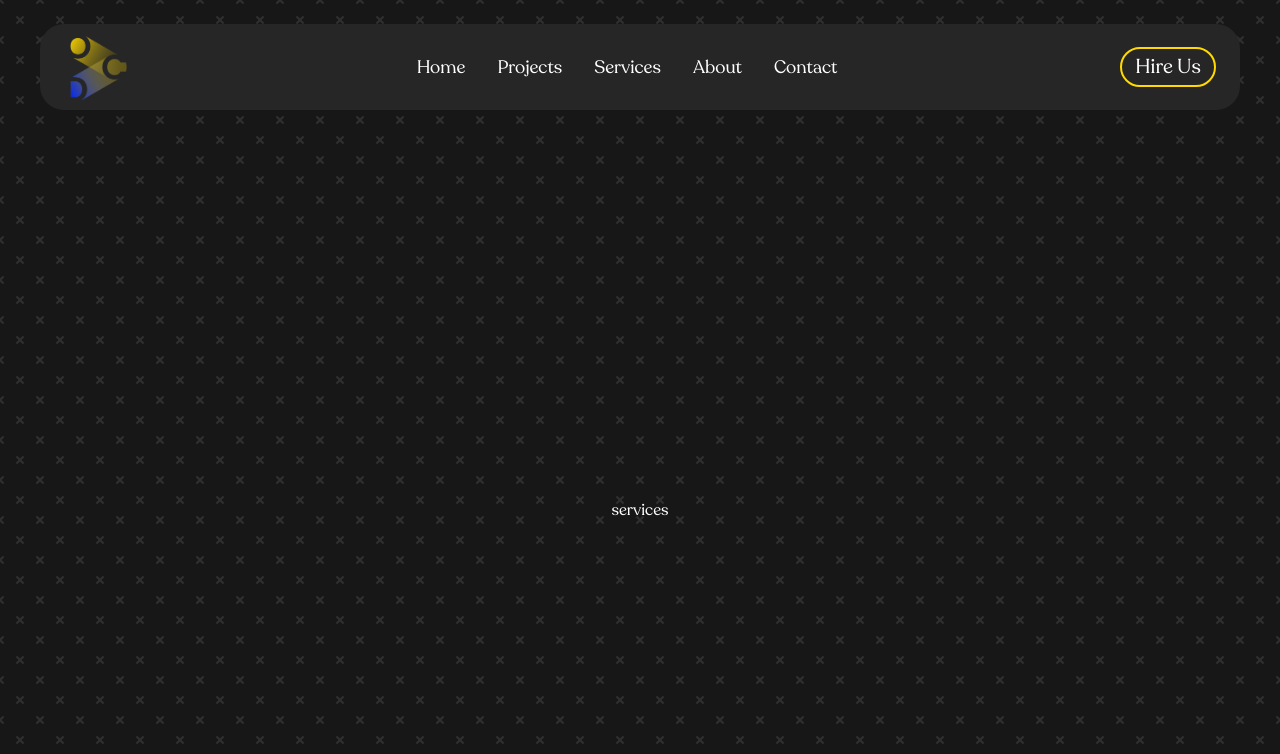
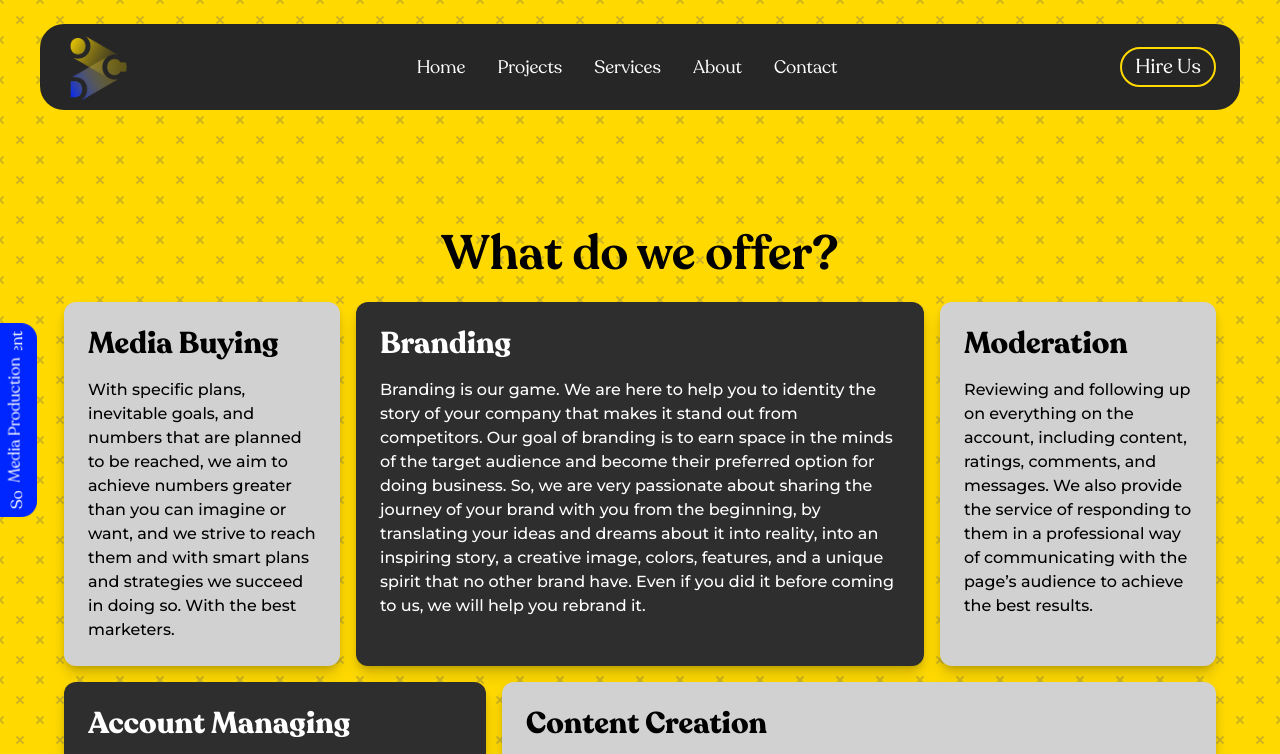
Before and after one commit to daniel-d7a/ocd-new-landing-page, a Next.js app: page /Services in a window 1280 px wide. Shown: the top 754 px of the page. Built offline with nearby package versions, Linux system fonts and the light colour scheme.

Commit message:
added services data and page

```diff
--- a/src/app/Services/page.tsx
+++ b/src/app/Services/page.tsx
@@ -1,7 +1,9 @@
-export default function Services() {
+import { Services } from "@/components/home/Services";
+
+export default function ServicesPage() {
   return (
-    <div className="min-h-screen grid place-items-center">
-      <p>services</p>
+    <div className="min-h-screen grid place-items-center py-20 w-screen">
+      <Services />
     </div>
   );
 }
--- a/src/app/globals.css
+++ b/src/app/globals.css
@@ -26,14 +26,14 @@
 
 @keyframes slideTransition {
   0% {
-    transform: translateX(-100%);
+    transform: translateX(-115%);
   }
   50%,
   55% {
     transform: translateX(0);
   }
   100% {
-    transform: translateX(100%);
+    transform: translateX(115%);
   }
 }
 
--- a/src/app/page.tsx
+++ b/src/app/page.tsx
@@ -7,11 +7,11 @@
 export default function Home() {
   return (
     <main className="">
-      {/* <Hero />
-      <AboutUs /> */}
+      <Hero />
+      <AboutUs />
       <Services />
-      {/* <Projects />
-      <Testmonials /> */}
+      <Projects />
+      <Testmonials />
     </main>
   );
 }
--- a/src/app/template.tsx
+++ b/src/app/template.tsx
@@ -47,7 +47,7 @@
                   positions[i]
                 )}
                 style={{
-                  transform: "translateX(-110vw)",
+                  transform: "translateX(-115vw)",
                   animation:
                     "slideTransition 0.6s cubic-bezier(0.16, 1, 0.3, 1) forwards",
                   animationDelay: `${i * 0.05}s`,
--- a/src/components/home/Services.tsx
+++ b/src/components/home/Services.tsx
@@ -1,7 +1,7 @@
 "use client";
 
 import { cn } from "@/lib/cn";
-import { montserrat } from "@/lib/fonts";
+import { montserrat, recoleta } from "@/lib/fonts";
 import { ServiceCard } from "./atoms/ServiceCard";
 import laptop from "@/assets/laptop.png";
 import writing from "@/assets/writing.png";
@@ -9,12 +9,36 @@
 import social from "@/assets/social-icons.png";
 import { ElementRef, useRef, useState } from "react";
 import { motion, useInView } from "framer-motion";
+import { ClassValue } from "clsx";
 
 export const Services = () => {
   const [selectedIndex, setSelectedIndex] = useState(0);
 
   const socialMediaSectionRef = useRef<ElementRef<"div">>(null);
   const socialMediaInView = useInView(socialMediaSectionRef, { amount: 0.2 });
+
+  const mediaProductionSectionRef = useRef<ElementRef<"div">>(null);
+  const mediaProductionInView = useInView(mediaProductionSectionRef, {
+    amount: 0.2,
+  });
+
+  const yellowIndecies = [0, 2, 4, 5];
+
+  const styles = [
+    "col-span-2 col-start-1 row-start-1",
+    "col-span-4 col-start-3 row-start-1",
+    "col-span-2 col-start-7 row-start-1",
+    "col-span-3 col-start-1 row-start-2",
+    "col-span-5 col-start-4 row-start-2",
+    "col-span-5 col-start-1 row-start-3",
+    "col-span-3 col-start-6 row-start-3",
+  ];
+
+  const mediaProductionStyles = [
+    "col-span-2 row-start-1 row-span-2 bg-ocd-yellow ",
+    "col-span-6 row-start-1 row-span-1 col-start-3 bg-ocd-yellow ",
+    "col-span-6 row-start-2 row-span-1 col-start-3 bg-ocd-yellow ",
+  ] as ClassValue[];
 
   return (
     <motion.section
@@ -27,7 +51,7 @@
         document.querySelector("body")!.style.backgroundColor = "#000000";
         document.querySelector("body")!.style.color = "#FFFFFF";
       }}
-      className="px-6 md:px-16 py-10"
+      className="px-6 md:px-16 py-10 w-screen"
     >
       <p className="text-4xl md:text-5xl font-semibold text-center">
         What do we offer?
@@ -48,13 +72,98 @@
 
           {Social_Media_Management.map((service, i) => (
             <ServiceCard
-              setSelectedIndex={setSelectedIndex}
               key={service.name}
               {...service}
-              index={i}
-              active={i === selectedIndex}
+              classNames={[
+                yellowIndecies.includes(i)
+                  ? "md:bg-ocd-yellow md:text-black"
+                  : "md:bg-ocd-blue md:text-white",
+                i % 2 === 0
+                  ? "bg-ocd-blue text-white"
+                  : "bg-ocd-yellow text-black",
+                montserrat.className,
+                styles[i],
+              ]}
             />
           ))}
+        </div>
+
+        <div ref={mediaProductionSectionRef} className="mt-10">
+          <div
+            className={cn(
+              "fixed top-1/2 z-10  bg-ocd-blue rounded-b-2xl text-white -rotate-90 p-2 transition-all",
+              mediaProductionInView ? "-left-14" : "-left-52"
+            )}
+          >
+            Media Production
+          </div>
+          <div
+            className={cn(
+              "hover:grayscale-0 bg-ocd-blue text-white row-span-1 md:w-full box-border drop-shadow-lg shadow-lg w-full rounded-xl p-6 md:min-h-80 min-h-64  cursor-pointer transition-all",
+              montserrat.className
+            )}
+          >
+            <div className="col-span-6 md:col-span-4">
+              <p className={cn("text-3xl font-bold mb-4", recoleta.className)}>
+                {Media_Production[0].name}
+              </p>
+              <p className="font-medium">{Media_Production[0].text}</p>
+            </div>
+            <p
+              className={cn("font-semibold text-lg mt-4", montserrat.className)}
+            >
+              Covering:
+            </p>
+            <div className="flex flex-col md:flex-row mt-4 gap-4">
+              <div
+                className={cn(
+                  "hover:grayscale-0 grayscale bg-ocd-yellow text-black row-span-1 md:w-full box-border drop-shadow-lg shadow-lg w-full rounded-xl p-6 md:min-h-80 min-h-64  cursor-pointer transition-all",
+                  montserrat.className
+                )}
+              >
+                <div className="col-span-6 md:col-span-4">
+                  <p
+                    className={cn(
+                      "text-3xl font-bold mb-4",
+                      recoleta.className
+                    )}
+                  >
+                    {Media_Production[1].name}
+                  </p>
+                  <p className="font-medium">{Media_Production[1].text}</p>
+                </div>
+              </div>
+              <div
+                className={cn(
+                  "hover:grayscale-0 grayscale bg-ocd-yellow text-black row-span-1 md:w-full box-border drop-shadow-lg shadow-lg w-full rounded-xl p-6 md:min-h-80 min-h-64  cursor-pointer transition-all",
+                  montserrat.className
+                )}
+              >
+                <div className="col-span-6 md:col-span-4">
+                  <p
+                    className={cn(
+                      "text-3xl font-bold mb-4",
+                      recoleta.className
+                    )}
+                  >
+                    {Media_Production[2].name}
+                  </p>
+                  <p className="font-medium">{Media_Production[2].text}</p>
+                </div>
+              </div>
+            </div>
+          </div>
+
+          <div className="flex flex-col md:flex-row  mt-6 gap-4">
+            {Media_Production.slice(3).map((service, i) => (
+              <ServiceCard
+                key={service.name}
+                {...service}
+                classNames={["bg-ocd-yellow text-black"]}
+                // classNames={mediaProductionStyles[i]}
+              />
+            ))}
+          </div>
         </div>
       </div>
     </motion.section>
@@ -106,6 +215,7 @@
     text: "With love for images, the skill of using the appropriate word, and creativity of expression, we help you design the best designs for your pages. By professional graphic designers who use professional tools. We produce graphic designs of the highest quality that accurately support our strategic plan in marketing the brand.",
   },
 ];
+
 const Media_Production = [
   {
     name: "Event Organizing",
--- a/src/components/home/atoms/ServiceCard.tsx
+++ b/src/components/home/atoms/ServiceCard.tsx
@@ -5,6 +5,7 @@
 import { RippleButton } from "@/components/ui/buttons/ripple button/RippleButton";
 import { IoMdArrowForward } from "react-icons/io";
 import { motion, stagger } from "framer-motion";
+import { ClassValue } from "clsx";
 
 const yellowIndecies = [0, 2, 4, 5];
 
@@ -23,30 +24,19 @@
   name,
   slogan,
   text,
-  index,
-  active,
-  setSelectedIndex,
+  classNames,
 }: {
   name: string;
   slogan: string;
   image: StaticImageData;
   text: string;
-  index: number;
-  active: boolean;
-  setSelectedIndex: Dispatch<SetStateAction<number>>;
+  classNames?: ClassValue[] | ClassValue;
 }) => {
   return (
-    <motion.div
-      onClick={() => setSelectedIndex(index)}
+    <div
       className={cn(
-        "hover:grayscale-0 row-span-1 md:w-full box-border drop-shadow-lg shadow-lg w-full rounded-xl p-6 md:min-h-80 min-h-64  cursor-pointer transition-all",
-        yellowIndecies.includes(index)
-          ? "md:bg-ocd-yellow md:text-black"
-          : "md:bg-ocd-blue md:text-white",
-        index % 2 === 0 ? "bg-ocd-blue text-white" : "bg-ocd-yellow text-black",
-        montserrat.className,
-        !active && "grayscale",
-        styles[index]
+        "hover:grayscale-0 grayscale row-span-1 md:w-full box-border drop-shadow-lg shadow-lg w-full rounded-xl p-6 md:min-h-80 min-h-64  cursor-pointer transition-all",
+        classNames
       )}
     >
       <div className="col-span-6 md:col-span-4">
@@ -73,6 +63,6 @@
           </div>
         </RippleButton>
       </div> */}
-    </motion.div>
+    </div>
   );
 };
```
